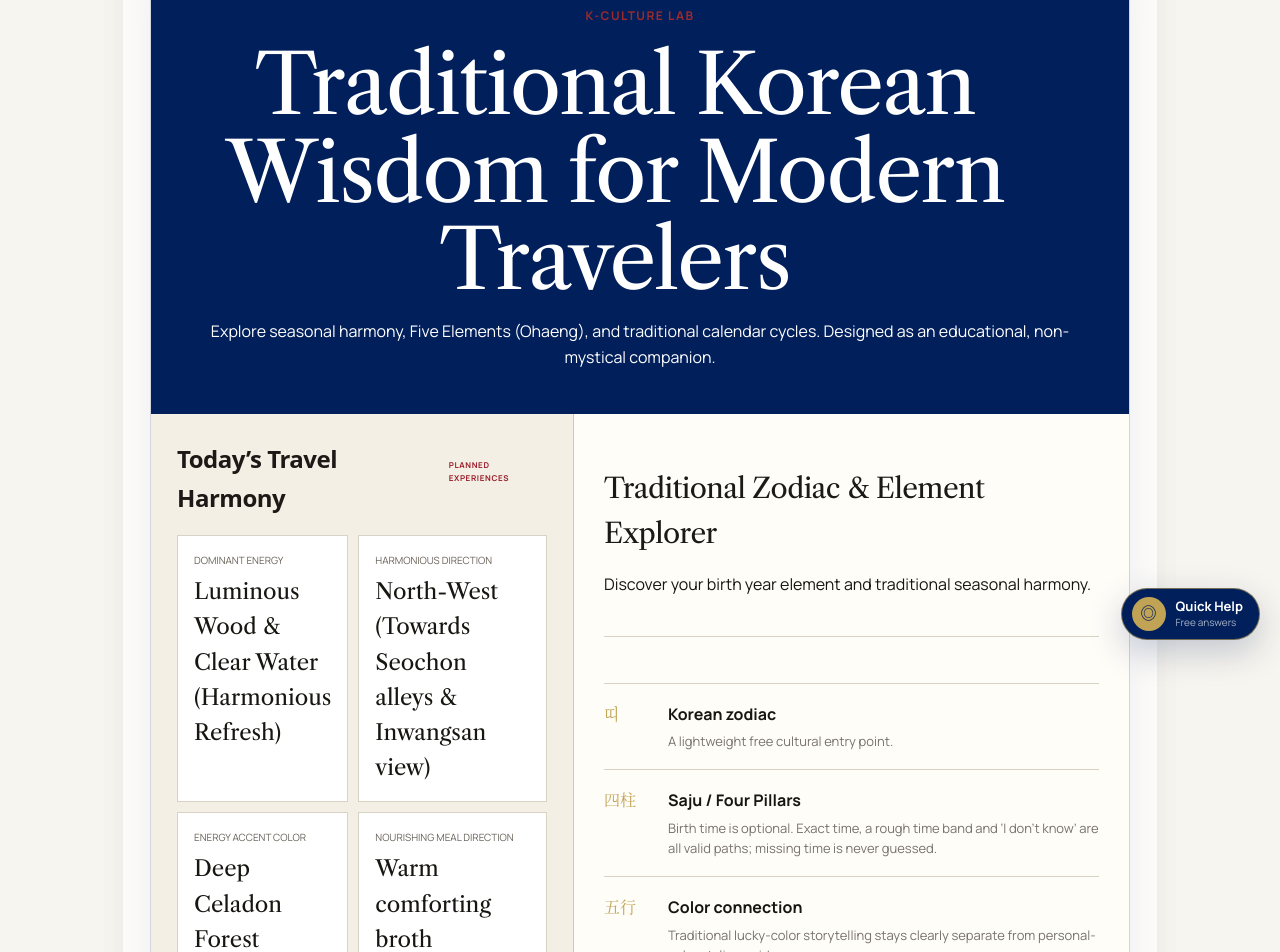
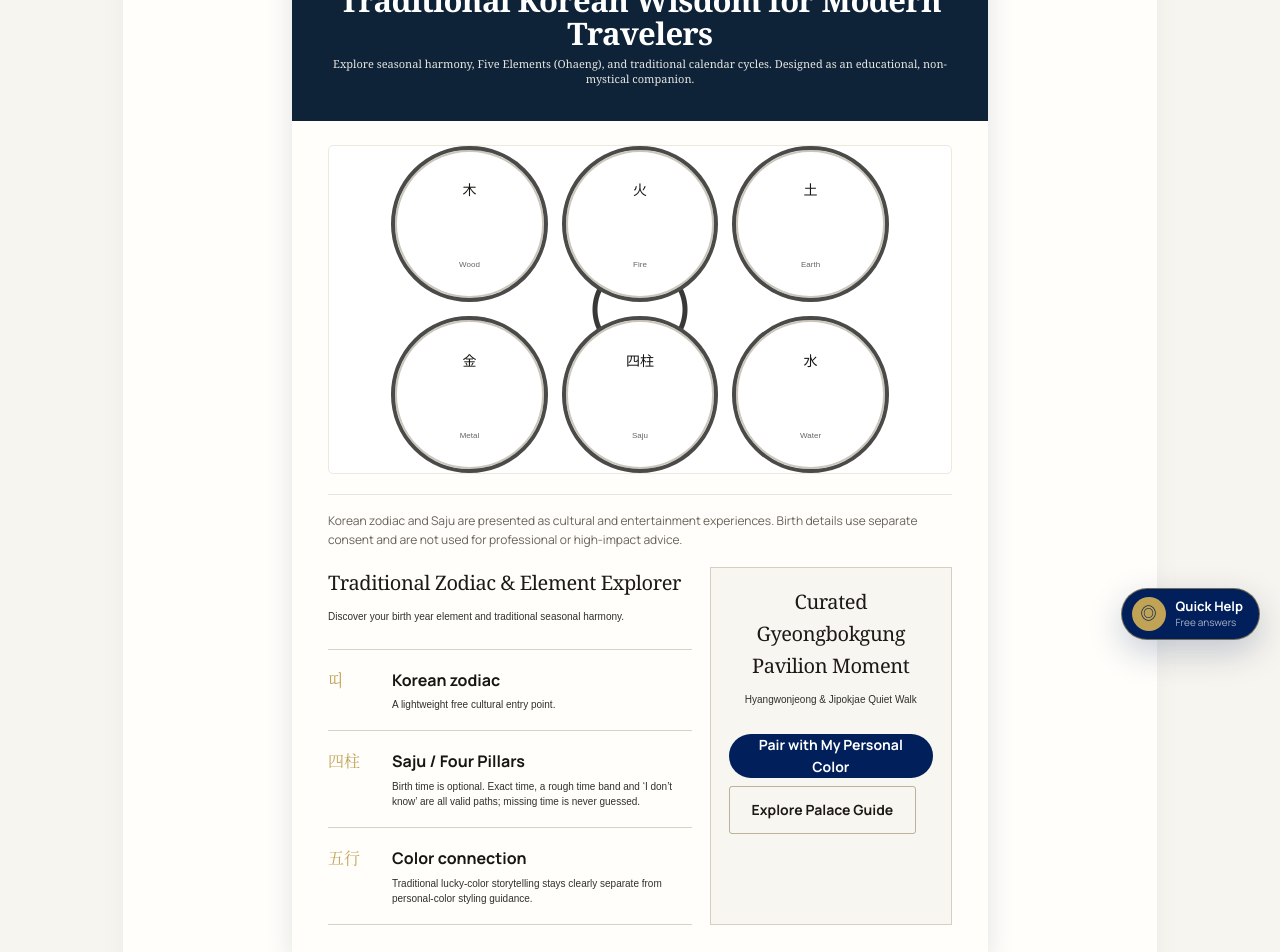
Before and after one commit to lgkangno1-svg/Kang-s-brain, a Next.js app in the folder projects/korea-avocadoss/: page /en/culture in a window 1280 px wide. Shown: the part 140-1092 px from the top of the page. Built offline with nearby package versions, Linux system fonts and the light colour scheme.

Commit message:
fix(korea): align Saju surface to Stitch reference without fake results

```diff
--- a/projects/korea-avocadoss/src/app/[locale]/culture/page.tsx
+++ b/projects/korea-avocadoss/src/app/[locale]/culture/page.tsx
@@ -18,46 +18,48 @@ export default async function LocalizedCulturePage({params}: PageProps) {
   const culture = await getTranslations('Culture');
 
   return (
-    <main>
-      <section className="stitchSajuShell">
-        <header className="stitchSajuMast">
+    <main className="stitchSajuReferencePage">
+      <section className="stitchSajuReference" aria-labelledby="saju-title">
+        <header className="stitchSajuReferenceHead">
           <span className="stitchPreviewBadge">{culture('planned')}</span>
-          <p className="eyebrow">{culture('eyebrow')}</p>
-          <h1>{culture('heroTitle')}</h1>
+          <h1 id="saju-title">{culture('heroTitle')}</h1>
           <p>{culture('heroIntro')}</p>
         </header>
-        <div className="stitchSajuGrid">
-          <aside className="stitchSajuRail">
-            <div className="stitchPreviewRow"><h2>{culture('todayVibeTitle')}</h2><span>{culture('planned')}</span></div>
-            <div className="stitchMetricGrid" aria-describedby="culture-preview-note">
-              <div className="stitchMetricCard"><small>{culture('todayEnergyLabel')}</small><strong>{culture('todayEnergyValue')}</strong></div>
-              <div className="stitchMetricCard"><small>{culture('luckyDirectionLabel')}</small><strong>{culture('luckyDirectionValue')}</strong></div>
-              <div className="stitchMetricCard"><small>{culture('luckyColorLabel')}</small><strong>{culture('luckyColorValue')}</strong></div>
-              <div className="stitchMetricCard"><small>{culture('harmoniousMealLabel')}</small><strong>{culture('harmoniousMealValue')}</strong></div>
+
+        <div className="stitchSajuReferenceBody">
+          <div className="stitchSajuDiagram" aria-describedby="saju-preview-note">
+            <div className="stitchSajuDiagramInner" aria-hidden="true">
+              <div className="stitchSajuOrb">木<small>Wood</small></div>
+              <div className="stitchSajuOrb">火<small>Fire</small></div>
+              <div className="stitchSajuOrb">土<small>Earth</small></div>
+              <div className="stitchSajuOrb">金<small>Metal</small></div>
+              <div className="stitchSajuOrb">四柱<small>Saju</small></div>
+              <div className="stitchSajuOrb">水<small>Water</small></div>
             </div>
-            <p id="culture-preview-note" className="freshnessNote">{culture('intro')}</p>
-          </aside>
-          <section className="stitchSajuMain">
-            <div className="stitchEditorialSection">
+          </div>
+
+          <p id="saju-preview-note" className="freshnessNote">{culture('intro')}</p>
+
+          <div className="stitchSajuReferenceGrid">
+            <section className="stitchSajuExplanation">
               <h2>{culture('sajuExplorerTitle')}</h2>
               <p>{culture('sajuExplorerIntro')}</p>
-            </div>
-            <div className="stitchEditorialSection">
               <div className="stepList">
                 <div className="step"><b>띠</b><div><strong>{culture('zodiacTitle')}</strong><p>{culture('zodiacText')}</p></div></div>
                 <div className="step"><b>四柱</b><div><strong>{culture('sajuTitle')}</strong><p>{culture('sajuText')}</p></div></div>
                 <div className="step"><b>五行</b><div><strong>{culture('colorTitle')}</strong><p>{culture('colorText')}</p></div></div>
               </div>
-            </div>
-            <div className="stitchEditorialSection">
+            </section>
+
+            <aside className="stitchSajuPremium">
               <h2>{culture('photoSpotTitle')}</h2>
               <p>{culture('photoSpotName')}</p>
               <div className="cultureActionGroup">
                 <Link href="/color" className="primaryButton">{culture('actionPairColor')}</Link>
                 <Link href="/explore/gyeongbokgung" className="secondaryButton">{culture('actionExplorePalace')}</Link>
               </div>
-            </div>
-          </section>
+            </aside>
+          </div>
         </div>
       </section>
     </main>
```
